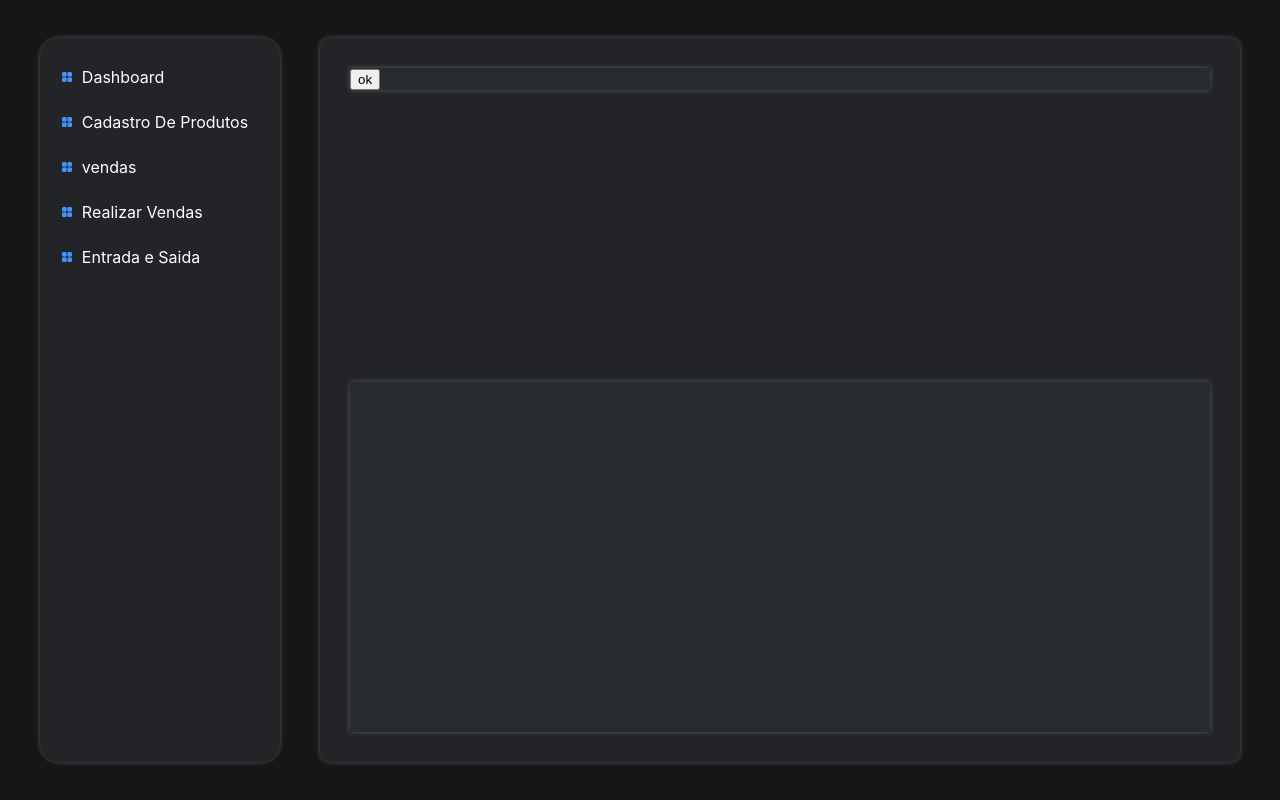
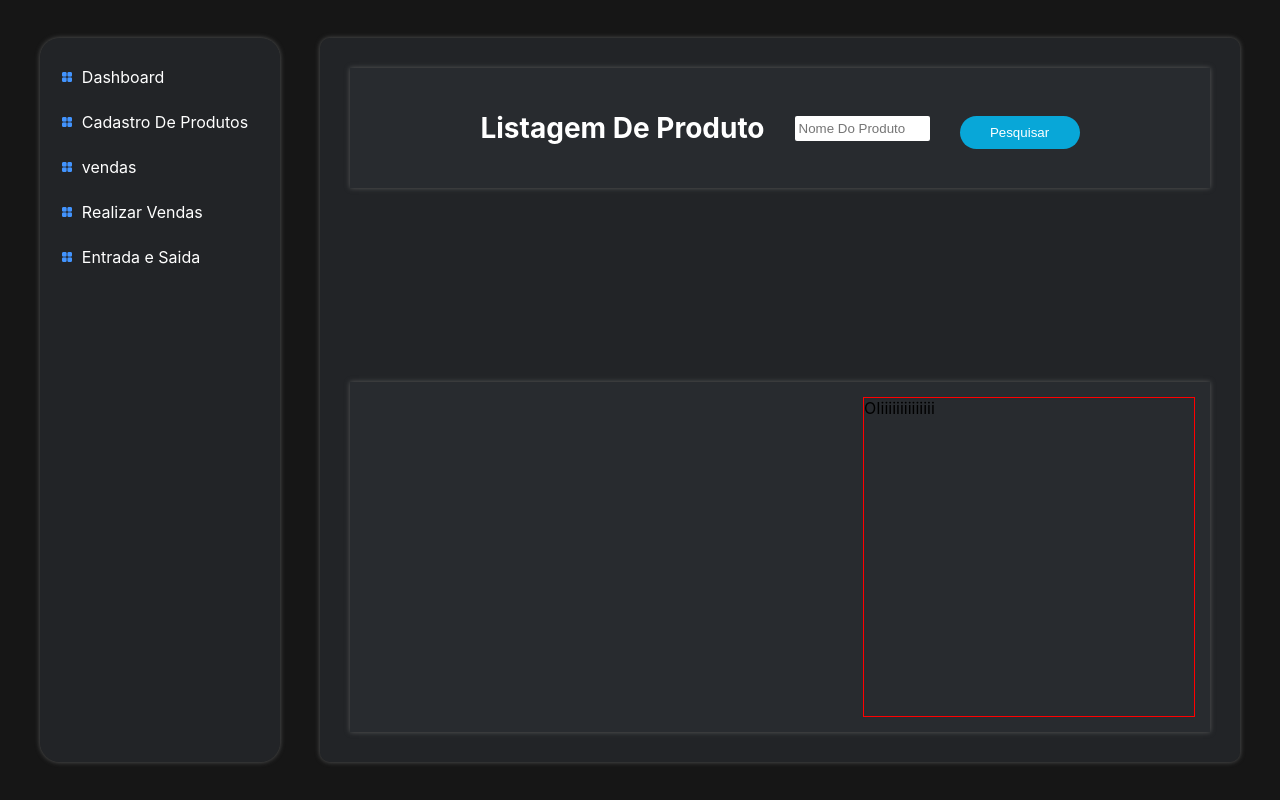
Before and after one commit to ClemarNunes/inventory-system, a Next.js app: page /ConductSales in a window 1280 px wide. Built offline with nearby package versions, Linux system fonts and the light colour scheme.

Commit message:
displaying products in the product sales area

```diff
--- a/components/Search/index.tsx
+++ b/components/Search/index.tsx
@@ -1,36 +1,29 @@
 import styles from './searchProduct.module.css';
 import { FormDataContext } from '../../contexts/formData';
-
-import { useContext } from 'react';
-
-
+import { useContext, useState } from 'react';
 
 type Props = {
-    searchProduct: string;
-    setSearchProduct: (setSearchProduct: string) => void;
-    handlerSearch: () => void
+    state: string;
+    setState: (state: string) => void;
 }
 
-const Search = ({ searchProduct, setSearchProduct, handlerSearch  }: Props) => {
-
-
+const Search = ({ state, setState }: Props) => {
     const FormContext = useContext(FormDataContext);
 
 
-
     return (
-        <div>
+        <div className={styles.ListaItem}>
             <span>Listagem De Produto</span>
             <input
                 type="text"
                 placeholder='Nome Do Produto'
-                // value={searchProduct}
-                value={FormContext?.searchProductContext}
-                // onChange={e => setSearchProduct(e.target.value)}
-                onChange={e => FormContext?.setSearchProductContext(e.target.value)}
+
+                value={state}
+                onChange={e => setState(e.target.value)}
             />
 
-            <button onClick={handlerSearch} className={styles.button}>Pesquisar</button>
+            <button onClick={FormContext?.logout} className={styles.button}>Pesquisar</button>
+
         </div>
     );
 }
--- a/components/Search/searchProduct.module.css
+++ b/components/Search/searchProduct.module.css
@@ -0,0 +1,52 @@
+
+
+
+
+
+
+
+
+
+.ListaItem{
+
+    display: flex;
+    align-items: center;
+    height: 80px;
+    width: 100%;
+    /* padding: 30px; */
+    /* border: 1px solid red; */
+}
+
+
+
+.ListaItem input{
+    /* border-radius: 35px; */
+    width: 135px;
+    padding: 4px;
+    outline: none;
+    border: none;
+    height: 25px;
+
+    /* margin-right: 30px; */
+    margin: 30px;
+    border-radius: 2px;
+}
+.ListaItem span{
+    font-size: 28px;
+    font-weight: bold;
+
+}
+
+
+.button {
+    width: 120px;
+    height: 33px;
+    background-color: rgb(216, 8, 95);
+    background-color: rgb(8, 167, 216);
+    color: white;
+    border: none;
+    border-radius: 20px;
+    margin-top: 8px;
+    cursor: pointer;
+
+}
--- /dev/null
+++ b/components/SellingProduct/SellingProduct.module.css
@@ -0,0 +1,78 @@
+.Container {
+    width: 60%;
+    overflow-y: auto;
+}
+
+.ProductInformation {
+    height: 100%;
+    width: 100%;
+    margin-bottom: 10px;
+    padding: 10px;
+    display: flex;
+    flex-direction: column;
+    color: white;
+
+}
+
+.ProductTitle {
+    border-bottom: 1px solid #ccc;
+    border: 1px solid #494949;
+    box-shadow: 0px 0px 3px #727272;
+    width: 100%;
+    height: 10%;
+    display: flex;
+    padding: 10px;
+    align-items: center;
+
+
+}
+
+.Information {
+    padding-top: 10px;
+    height: 100%;
+    width: 100%;
+}
+
+.InformationBody {
+    display: flex;
+    height: 80%;
+    height: 80%;
+}
+
+.InformationButton {
+    padding-top: 15px;
+    height: 20%;
+    width: 100%;
+    padding-left: 33%;
+}
+
+.InformationButton button{
+    width: 100%;
+    height: 100%;
+    background-color: rgb(36, 149, 255);
+    color: white;
+     border: none;
+     border-radius: 20px;
+     cursor: pointer;
+    outline: none;
+}
+
+
+
+.InformationItem {
+    flex: 1;
+    display: flex;
+    flex-direction: column;
+    height: 100%;
+    justify-content: space-between;
+}
+
+
+.InformationItem:nth-child(3) span {
+    border: 1px solid rgb(83, 83, 83);
+    padding: 5px;
+}
+
+.InformationItem:nth-child(2) span {
+    padding: 5px;
+}
--- /dev/null
+++ b/components/SellingProduct/index.tsx
@@ -0,0 +1,62 @@
+import styles from './SellingProduct.module.css';
+import { FormDataContext } from '../../contexts/formData';
+import { useContext } from 'react';
+
+
+const SellingProduct = () => {
+
+    const FormContext = useContext(FormDataContext);
+
+    return (
+        <div className={styles.Container}>
+
+            {FormContext?.dateConductSales.map((item, index) => (
+                <div className={styles.ProductInformation} key={index}>
+
+                    <div className={styles.ProductTitle}>
+                        <span> Product: </span>
+                        <span style={{ marginLeft: `${10}px` }} >{item.name}</span>
+                    </div>
+
+                    <div className={styles.Information}>
+
+                        <div className={styles.InformationBody}>
+                            <div className={styles.InformationItem}>
+                                <img src="/assets/torta.jpg" alt="" width={100} height={'auto'} />
+                            </div>
+
+                            <div className={styles.InformationItem}>
+                                <span>Código:   </span>
+                                <span>quantidade:  </span>
+                                <span>TIPO: </span>
+                                <span>Valor Unitário: </span>
+
+                            </div>
+
+                            <div className={styles.InformationItem}>
+                                <span> {item.id}  </span>
+                                <span> {item.quantidade}  </span>
+                                <span> varejo  </span>
+                                <span> R${item.precoDeVenda}  </span>
+                            </div>
+                        </div>
+
+                        <div className={styles.InformationButton}>
+                            <button>Adicionar</button>
+                        </div>
+
+                    </div>
+
+
+                </div> //ProductInformation fechamento
+            ))}
+
+
+
+
+        </div>
+    );
+}
+
+
+export default SellingProduct;
--- a/contexts/formData.tsx
+++ b/contexts/formData.tsx
@@ -1,17 +1,4 @@
-import React, { ReactNode, createContext, useCallback, useState } from "react";
-
-
-
-type Now = {
-    name: string;
-    id: number;
-    preco: number;
-    precoDeVenda: number;
-    quantidade: number;
-    data: string;
-}
-
-
+import React, { ReactNode, createContext, useState } from "react";
 
 type Dados = {
     name: string;
@@ -22,38 +9,13 @@ type Dados = {
     data: string;
 }
 
-// type FormDataType = {
-
-//     id: number;
-//     setId: (setId: number) => void;
-
-//     ProductName: string;
-//     setProductName: (setProductName: string) => void;
-
-//     price: number | '';
-//     setPrice: (setPrice: number | '') => void
-
-//     salePrice: number | '';
-//     setSalePrice: (setSalePrice: number | '') => void
-
-//     count: number | '';
-//     setCount: (setCount: number | '') => void
-
-//     data: string;
-//     setData: (setData: string) => void
-
-//     dados: Dados;
-//     setDados: (setDados: Dados) => void
-
-// }
-
 type FormDataType = {
 
     id: number;
     setId: (setId: number) => void;
 
     ProductName: string;
-    setProductName: (setProductName: string) => void;
+    setProductName: (setProductName: string ) => void;
 
     price: number ;
     setPrice: (setPrice: number ) => void
@@ -73,15 +35,35 @@ type FormDataType = {
     logout: () => void;
 
     searchProductContext:string;
-    setSearchProductContext: (setSearchProductContext:string ) => void;
+    setSearchProductContext: (setSearchProductContext: string) => void;
+
+    searchConductSales: string;
+    setSearchConductSales: (setSearchConductSakes: string) => void;
+
+    dateConductSales: filterType[];
+    setDateConductSales: (setDateConductSales: filterType[]) => void;
+
+
+    newState: filterType[];
+    setNewState: (setNewState: filterType[]) => void
 }
 
-export const FormDataContext = createContext<FormDataType | null>(null);
+type filterType = {
+    name: string;
+    id: number;
+    preco: number;
+    precoDeVenda: number;
+    quantidade: number;
+    data: string;
+}
+
+export const FormDataContext = createContext<FormDataType | null >(null);
 
 
 
  type Props = { children: ReactNode;}
 export const FormDataProvider = ({ children }:Props) => {
+
     const [id, setId] = useState(0)
     const [ProductName, setProductName] = useState('');
     const [price, setPrice] = useState(1);
@@ -89,23 +71,30 @@ export const FormDataProvider = ({ children }:Props) => {
     const [count, setCount] = useState(0);
     const [data, setData] = useState('');
     const [dados, setDados] = useState<Dados>({name: '', id: 0, preco: 0, precoDeVenda:0, quantidade: 0, data: ''});
+
+    const [dateConductSales, setDateConductSales] = useState<filterType[]>([]);
+    const [newState, setNewState] = useState<filterType[]>([]);
+
     const [searchProductContext, setSearchProductContext] = useState('')
+    const [searchConductSales, setSearchConductSales] = useState('');
 
-
-    const handleLogout = useCallback( async () => {
-
-        const req = await fetch(`/api/product`);
-            const json = await req.json();
-            console.log(json)
-
-            // let filterProduct = json.product.filter((item: Now) => item.name.startsWith(searchProduct));
-    },[])
-
-
-
+        const handleLogout = async () => {
+            if(searchProductContext || searchConductSales){
+                const req = await fetch(`/api/product`);
+                const json = await req.json();
+                let filterProduct = json.product.filter((item: filterType) => item.name.startsWith(searchProductContext));
+                setNewState(filterProduct)
+            }
+            if(searchConductSales){
+                const req = await fetch(`/api/product`);
+                const json = await req.json();
+                let filterProduct = json.product.filter((item: filterType) => item.name.startsWith(searchConductSales));
+                setDateConductSales(filterProduct)
+            }
+        }
 
     return (
-        <FormDataContext.Provider value={{searchProductContext, setSearchProductContext , dados, setDados, logout: handleLogout ,  id, setId, ProductName, setProductName, price, setPrice, salePrice, setSalePrice, count,setCount, data,setData }}>
+        <FormDataContext.Provider value={{dateConductSales, setDateConductSales, searchConductSales, setSearchConductSales, newState, setNewState,   searchProductContext, setSearchProductContext , dados, setDados, logout: handleLogout ,  id, setId, ProductName, setProductName, price, setPrice, salePrice, setSalePrice, count,setCount, data,setData }}>
             {children}
         </FormDataContext.Provider>
     );
--- a/pages/ConductSales/ConductSales.module.css
+++ b/pages/ConductSales/ConductSales.module.css
@@ -1,14 +1,14 @@
-.Container{
+.Container {
     height: 100%;
     width: 100%;
     /* border: 1px solid red; */
     display: flex;
     align-items: center;
-    padding:38px 40px 38px 0;
+    padding: 38px 40px 38px 0;
 
 }
 
-.painel{
+.painel {
     height: 100%;
     width: 100%;
     background-color: rgba(46, 51, 56, 0.5);
@@ -21,16 +21,45 @@
     flex-direction: column;
 }
 
-.searchArea{
+.searchArea {
     /* border: 1px solid red; */
     color: white;
     background-color: rgba(46, 51, 56, 0.5);
     box-shadow: 0px 0px 5px #595a5a;
+    /* padding: 20px; */
+    display: flex;
+    height: 120px;
+    width: 100%;
+    align-items: center;
+    justify-content: center;
+    padding: 20px;
+
+
 }
 
-.productInformation{
+.teste {
+    /* border: 1px solid blue; */
+}
+
+.product {
     background-color: rgba(46, 51, 56, 0.5);
     box-shadow: 0px 0px 5px #595a5a;
     width: 100%;
     height: 350px;
+    padding: 15px;
+    /* border: 1px solid red; */
 }
+
+.productArea {
+
+    height: 100%;
+
+    /* border: 1px solid blue; */
+    display: flex;
+}
+
+.SellArea{
+    border: 1px solid red;
+    width: 40%;
+    position: relative;
+}
--- a/pages/ConductSales/index.tsx
+++ b/pages/ConductSales/index.tsx
@@ -2,39 +2,38 @@ import styles from './ConductSales.module.css';
 import Search from '../../components/Search';
 
 import { FormDataContext } from '../../contexts/formData';
+import { useContext } from 'react';
+import SellingProduct from '../../components/SellingProduct';
 
-import { useContext } from 'react';
-// import { user } from '../../contexts/formData'
 
 const ConductSales = () => {
 
+    const FormContext = useContext(FormDataContext);
 
-
-    const FormContext = useContext(FormDataContext);
-    // const v = useContext(user)
-
-
-    const handle = () => {
-
-        console.log(FormContext?.dados)
-    }
-
-    return(
+    return (
 
         <div className={styles.Container}>
             <div className={styles.painel}>
                 <div className={styles.searchArea}>
-                     {/* <Search   /> */}
-
-
-
-                     <button onClick={handle}>ok</button>
+                    <div className={styles.teste}>
+                        <Search state={FormContext?.searchConductSales!} setState={FormContext?.setSearchConductSales!} />
+                    </div>
 
                 </div>
 
 
-                <div className={styles.productInformation}>
-                    {FormContext?.ProductName}
+                <div className={styles.product}>
+                    <div className={styles.productArea}>
+
+                        <SellingProduct />
+
+
+                        <div className={styles.SellArea}>
+                            OIiiiiiiiiiiiiii
+
+                        </div>
+
+                    </div>
                 </div>
             </div>
         </div>
--- a/pages/ProductRegistration/ProductRegistration.module.css
+++ b/pages/ProductRegistration/ProductRegistration.module.css
@@ -26,9 +26,12 @@
     display: flex;
     align-items: center;
     height: 80px;
+
     width: 100%;
     /* padding: 30px; */
     /* border: 1px solid red; */
+    /* flex-direction: column; */
+
 }
 
 
```
Also changed, not shown: components/Registration/index.tsx (+9 -7 lines), components/Table/index.tsx (+6 -17 lines), contexts/OutroContesto.tsx (+26 -6 lines), pages/ProductRegistration/index.tsx (+31 -75 lines), public/assets/torta.jpg (added).
